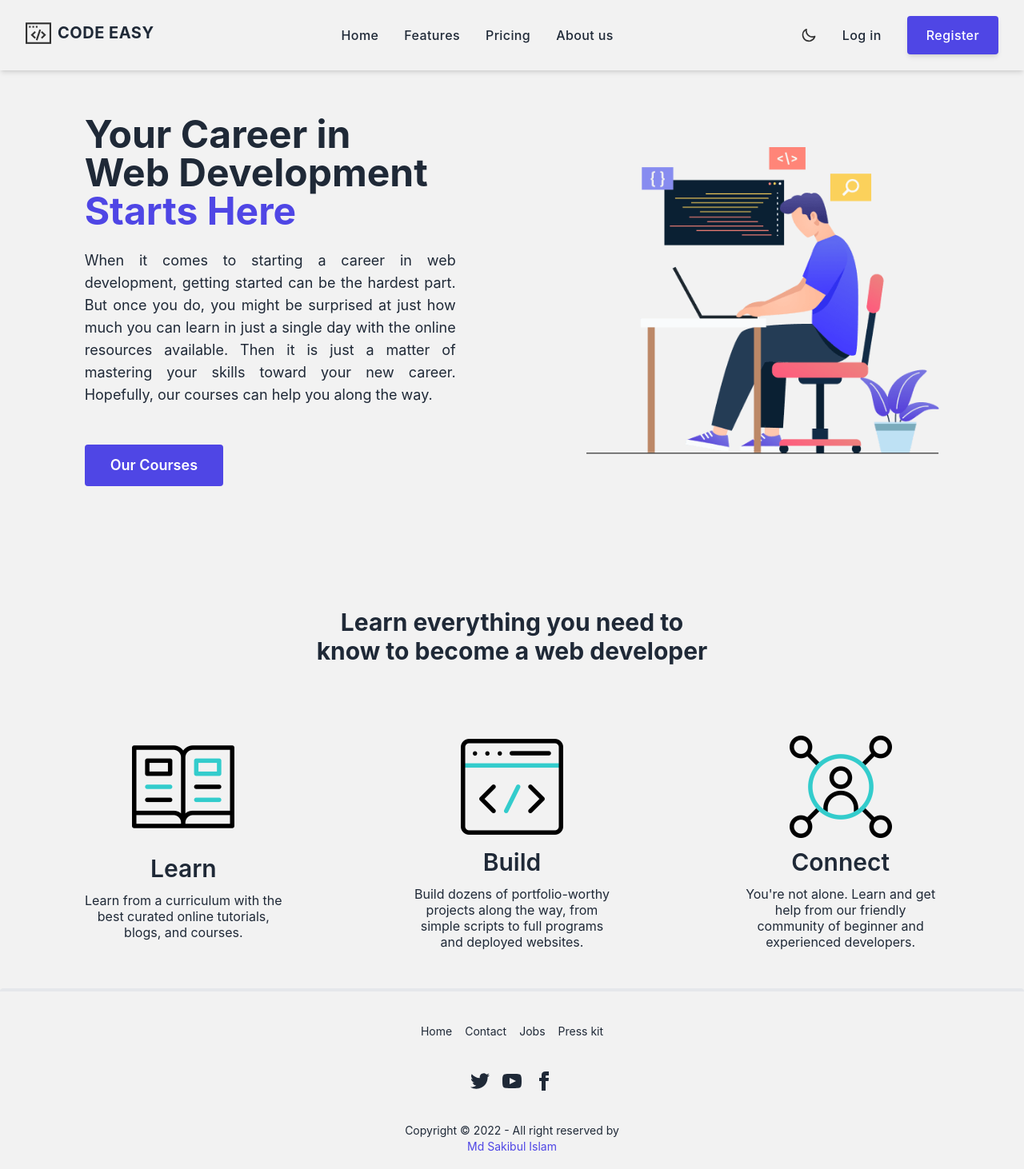
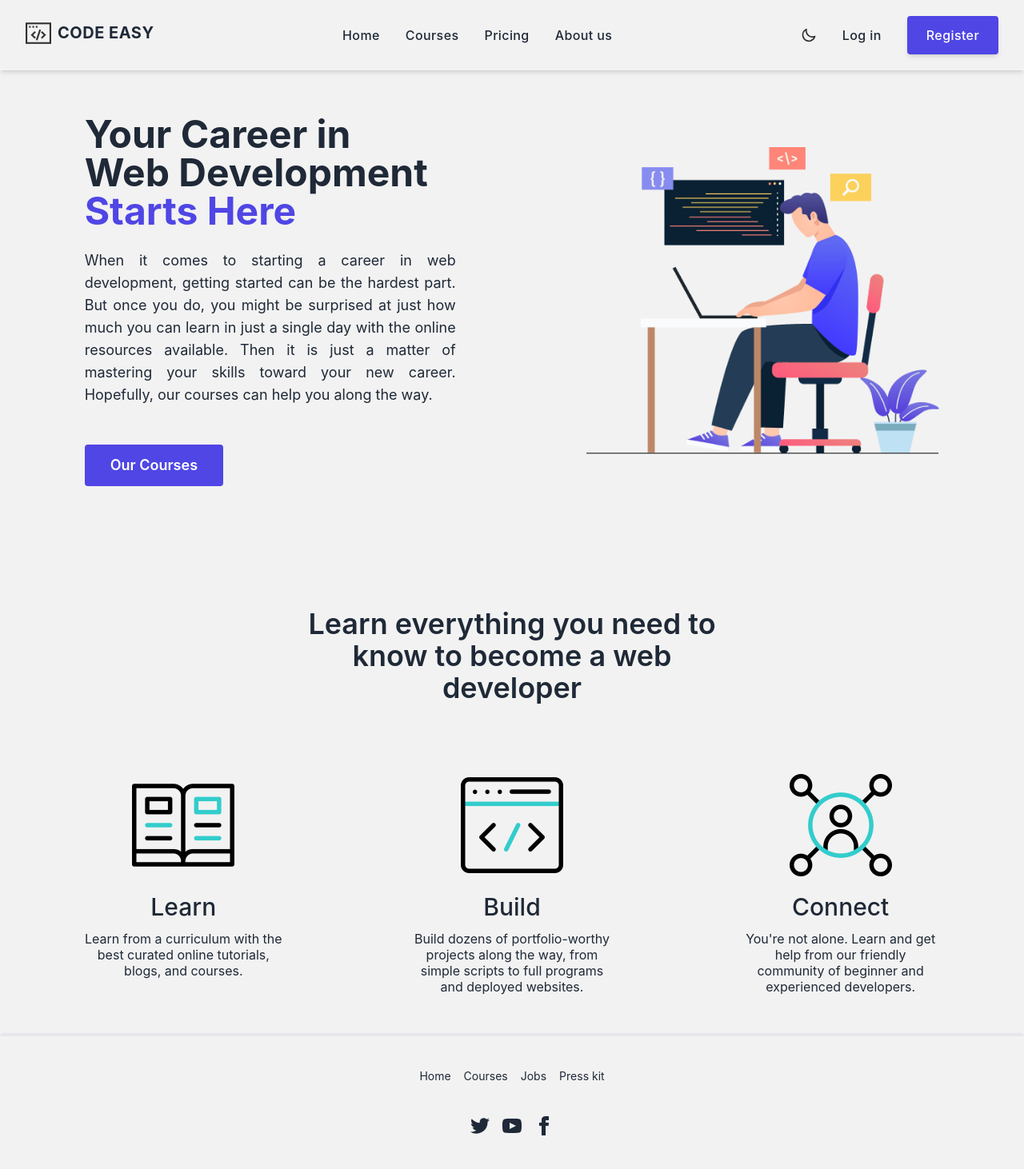
Before and after one commit to sakib-xrz/code-easy-client, a React (Create React App) app: page / in a window 1280 px wide. Shown: the top 1462 px of the page at 80% size. Built offline with nearby package versions, Linux system fonts and the light colour scheme.

Commit message:
course page complete

```diff
--- a/src/Components/Common/Footer.jsx
+++ b/src/Components/Common/Footer.jsx
@@ -8,9 +8,9 @@ const Footer = () => {
         <Link to="/home" className="link link-hover hover:text-primary">
           Home
         </Link>
-        <a href="/" className="link link-hover hover:text-primary">
-          Contact
-        </a>
+        <Link to="/courses" className="link link-hover hover:text-primary">
+          Courses
+        </Link>
         <a href="/" className="link link-hover hover:text-primary">
           Jobs
         </a>
--- a/src/Components/Common/Header.jsx
+++ b/src/Components/Common/Header.jsx
@@ -5,7 +5,7 @@ import Logo from "../../Assets/logo.png";
 const Header = () => {
   const [isMenuOpen, setIsMenuOpen] = useState(false);
   return (
-    <div className="sticky top-0 shadow-md bg-base-100">
+    <div className="sticky top-0 z-50 shadow-md bg-base-100">
       <div className="px-4 py-5 mx-auto sm:max-w-xl md:max-w-full lg:max-w-screen-xl md:px-24 lg:px-8">
         <div className="relative flex items-center justify-between">
           <div>
@@ -37,14 +37,18 @@ const Header = () => {
               </NavLink>
             </li>
             <li>
-              <a
-                href="/"
-                aria-label="Our product"
-                title="Our product"
-                className="font-medium tracking-wide text-neutral transition-colors duration-200 hover:text-primary"
+              <NavLink
+                to="/courses"
+                aria-label="Our courses"
+                title="Our courses"
+                className={({ isActive }) =>
+                  isActive
+                    ? "text-primary font-medium tracking-wide transition-colors duration-200 hover:text-primary"
+                    : "font-medium tracking-wide text-neutral transition-colors duration-200 hover:text-primary"
+                }
               >
-                Features
-              </a>
+                Courses
+              </NavLink>
             </li>
             <li>
               <a
@@ -206,14 +210,18 @@ const Header = () => {
                         </NavLink>
                       </li>
                       <li>
-                        <a
-                          href="/"
-                          aria-label="Our product"
-                          title="Our product"
-                          className="font-medium tracking-wide text-neutral transition-colors duration-200 hover:text-primary"
+                        <NavLink
+                          to="/courses"
+                          aria-label="Our courses"
+                          title="Our courses"
+                          className={({ isActive }) =>
+                            isActive
+                              ? "font-medium tracking-wide text-primary transition-colors duration-200 hover:text-primary"
+                              : "font-medium tracking-wide text-neutral transition-colors duration-200 hover:text-primary"
+                          }
                         >
-                          Features
-                        </a>
+                          Courses
+                        </NavLink>
                       </li>
                       <li>
                         <a
--- /dev/null
+++ b/src/Components/Page/Courses/Content.jsx
@@ -0,0 +1,59 @@
+import React from 'react';
+import { Link } from 'react-router-dom';
+import Star from "../../../Assets/star.png"
+import Students from "../../../Assets/study-group.png"
+
+const Content = ({course}) => {
+    const { name, img, student, rating, description } = course;
+    return (
+      <div>
+        <div className=" text-neutral px-6">
+          <div className="container grid grid-cols-12 rounded-md mx-auto my-8 bg-zinc-100 shadow-md">
+            <div className="col-span-12 lg:col-span-4 flex justify-center items-center">
+              <img className="rounded-md lg:h-full lg:w-auto lg:object-content" src={img} alt="" />
+            </div>
+            <div className="flex flex-col col-span-12 lg:col-span-8 px-6 py-3">
+              <div className="flex"></div>
+              <h1 className="text-3xl font-semibold">{name}</h1>
+              <p className="flex-1 pt-2">{description}</p>
+              <Link
+                rel="noopener noreferrer"
+                href="/"
+                className="inline-flex items-center pb-4 pt-4 lg:pt-0 space-x-2 text-sm text-primary"
+              >
+                <span>See Details</span>
+                <svg
+                  xmlns="http://www.w3.org/2000/svg"
+                  viewBox="0 0 20 20"
+                  fill="currentColor"
+                  className="w-4 h-4"
+                >
+                  <path
+                    fillRule="evenodd"
+                    d="M12.293 5.293a1 1 0 011.414 0l4 4a1 1 0 010 1.414l-4 4a1 1 0 01-1.414-1.414L14.586 11H3a1 1 0 110-2h11.586l-2.293-2.293a1 1 0 010-1.414z"
+                    clipRule="evenodd"
+                  ></path>
+                </svg>
+              </Link>
+              <div className="flex items-center justify-between mb-4">
+                <div className="flex items-center space-x-2">
+                  <img className="w-6" src={Students} alt="" />
+                  <span className="self-center font-medium text-sm">
+                    Enrolled Student: {student}
+                  </span>
+                </div>
+                <div className="flex items-center space-x-2">
+                  <img className="h-4" src={Star} alt="" />
+                  <span className="self-center font-medium text-sm mt-1">
+                    {rating}
+                  </span>
+                </div>
+              </div>
+            </div>
+          </div>
+        </div>
+      </div>
+    );
+};
+
+export default Content;
--- /dev/null
+++ b/src/Components/Page/Courses/Courses.jsx
@@ -0,0 +1,27 @@
+import React, { useEffect, useState } from 'react';
+import Sidebar from '../../Sidebar/Sidebar';
+import Content from './Content';
+
+const Courses = () => {
+    const [courses, setCourses] = useState([]);
+
+    useEffect(() => {
+      fetch("http://localhost:5000/courses")
+        .then((res) => res.json())
+        .then((data) => setCourses(data));
+    }, []);
+    return (
+      <div className="grid grid-cols-12">
+        <div className="col-span-12 md:col-span-3 lg:col-span-2 md:h-screen md:sticky md:top-[5rem] lg:top-[5.5rem]">
+          <Sidebar></Sidebar>
+        </div>
+        <div className="col-span-12 md:col-span-9 lg:col-span-10">
+          {courses.map((course) => (
+            <Content key={course.id} course={course}></Content>
+          ))}
+        </div>
+      </div>
+    );
+};
+
+export default Courses;
--- a/src/Components/Page/Home/Process.jsx
+++ b/src/Components/Page/Home/Process.jsx
@@ -8,14 +8,14 @@ const Process = () => {
       <div>
         <section className="m-4 pt-2 lg:-mt-4 md:m-8 text-neutral">
           <div className="container mx-auto p-4 my-6 space-y-2 text-center">
-            <h2 className="md:text-3xl text-2xl font-bold max-w-lg mx-auto  md:mb-8">
+            <h2 className="md:text-4xl text-2xl font-semibold max-w-xl mx-auto  md:mb-8">
               Learn everything you need to know to become a web developer
             </h2>
           </div>
           <div className="container mx-auto grid gap-4 justify-center sm:grid-cols-2 lg:grid-cols-3">
             <div className="flex flex-col items-center p-4">
               <img className="w-32 h-auto rounded-md" src={Learn} alt="" />
-              <h3 className="my-3 text-3xl font-semibold pt-2">Learn</h3>
+              <h3 className="my-3 text-3xl font-medium pt-2">Learn</h3>
               <div className="space-y-1 leading-tight">
                 <p className="max-w-[250px] text-center">
                   Learn from a curriculum with the best curated online
@@ -25,7 +25,7 @@ const Process = () => {
             </div>
             <div className="flex flex-col items-center p-4">
               <img className="w-32 h-auto rounded-md" src={Build} alt="" />
-              <h3 className="my-3 text-3xl font-semibold">Build</h3>
+              <h3 className="my-3 text-3xl font-medium pt-2">Build</h3>
               <div className="space-y-1 leading-tight">
                 <p className="max-w-[250px] text-center">
                   Build dozens of portfolio-worthy projects along the way, from
@@ -35,7 +35,7 @@ const Process = () => {
             </div>
             <div className="flex flex-col items-center p-4">
               <img className="w-32 h-auto rounded-md" src={Connected} alt="" />
-              <h3 className="my-3 text-3xl font-semibold">Connect</h3>
+              <h3 className="my-3 text-3xl font-medium pt-2">Connect</h3>
               <div className="space-y-1 leading-tight">
                 <p className="max-w-[250px] text-center">
                   You're not alone. Learn and get help from our friendly
--- /dev/null
+++ b/src/Components/Sidebar/CourseList.jsx
@@ -0,0 +1,20 @@
+import React from "react";
+import { NavLink } from "react-router-dom";
+
+const CourseList = ({ course }) => {
+  const { title, icon } = course;
+  return (
+    <div>
+      <NavLink
+        className="flex items-center p-2 space-x-3 rounded-sm font-medium hover:text-secondary hover:bg-primary"
+        rel="noopener noreferrer"
+        to="/"
+      >
+        <img className="w-6 h-auto" src={icon} alt="" />
+        <span>{title}</span>
+      </NavLink>
+    </div>
+  );
+};
+
+export default CourseList;
--- /dev/null
+++ b/src/Components/Sidebar/Sidebar.jsx
@@ -0,0 +1,34 @@
+import React, { useEffect, useState } from "react";
+import CourseList from "./CourseList";
+
+const Sidebar = () => {
+  const [courses, setCourses] = useState([]);
+
+  useEffect(() => {
+    fetch("http://localhost:5000/courses")
+      .then((res) => res.json())
+      .then((data) => setCourses(data));
+  }, []);
+
+  return (
+    <div className="">
+      <div className="flex flex-col p-3 h-screen bg-zinc-100 text-neutral border-r-2">
+        <div className="space-y-3 mt-4">
+          <div className="flex items-center justify-between text-xl font-semibold ml-2">
+            <h2 className="w-full text-center md:text-left">All Courses</h2>
+          </div>
+          <div className="divider"></div>
+          <div className="flex-1">
+            <ul className="pt-2 pb-4 space-y-1 text-md md:text-lg flex flex-wrap md:flex-col md:flex-nowrap">
+              {courses.map((course) => (
+                <CourseList key={course.id} course={course}></CourseList>
+              ))}
+            </ul>
+          </div>
+        </div>
+      </div>
+    </div>
+  );
+};
+
+export default Sidebar;
--- a/src/Routes/Routes.js
+++ b/src/Routes/Routes.js
@@ -2,6 +2,7 @@ import { createBrowserRouter } from "react-router-dom";
 import Error from "../Components/Error/Error";
 import Login from "../Components/Login/Login";
 import Register from "../Components/Login/Register";
+import Courses from "../Components/Page/Courses/Courses";
 import Home from "../Components/Page/Home/Home";
 import Main from "../Layout/Main";
 
@@ -20,6 +21,10 @@ export const router = createBrowserRouter([
             element: <Home></Home>
         },
         {
+            path: "/courses",
+            element: <Courses></Courses>
+        },
+        {
             path: "/login",
             element: <Login></Login>,
         },
```
Also changed, not shown: src/Assets/star.png (added), src/Assets/study-group.png (added).
